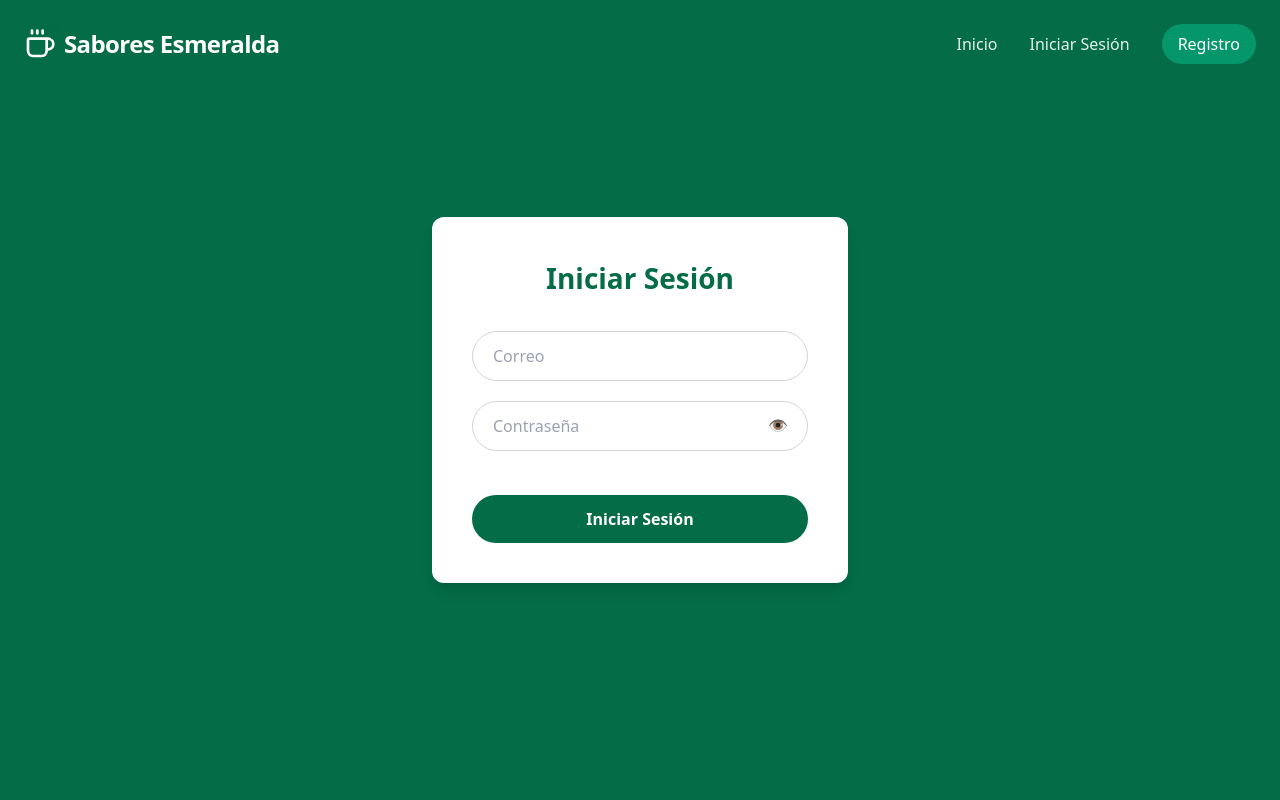
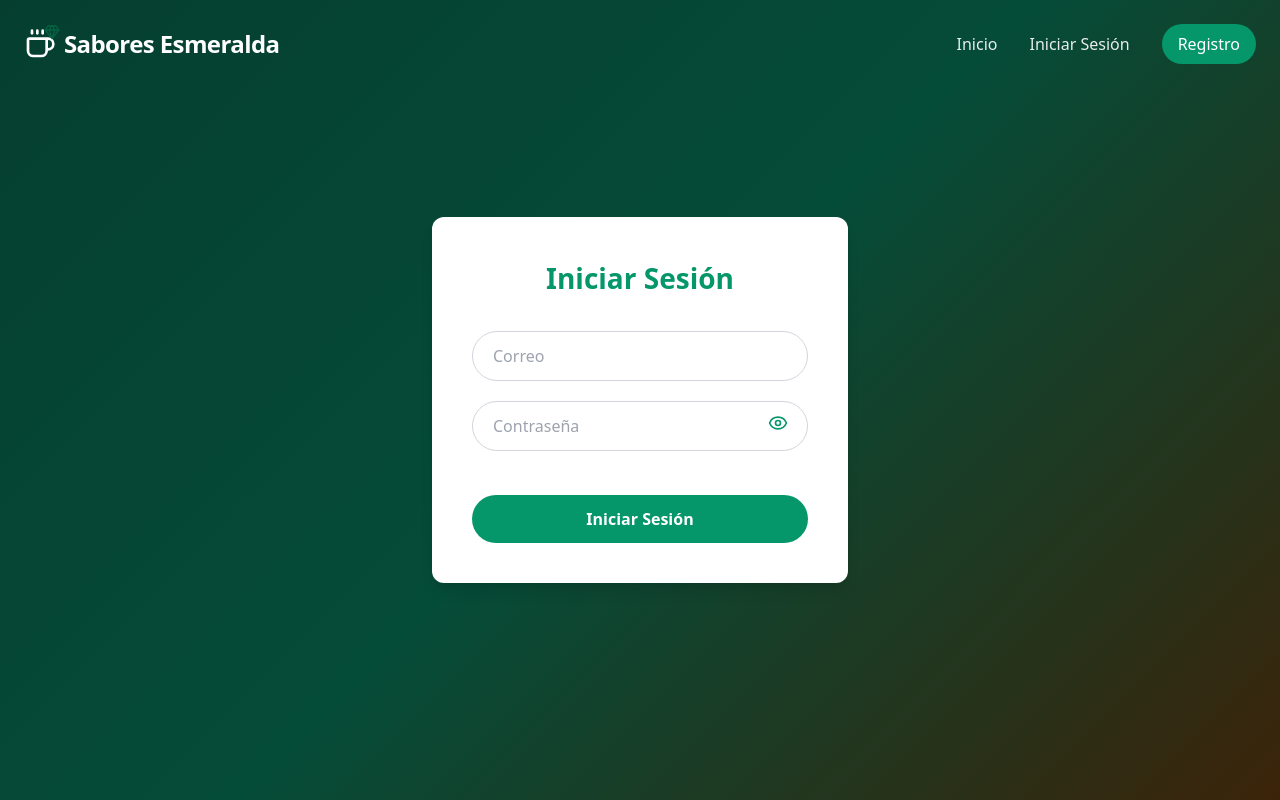
Before and after one commit to DilanRojasca/SaboresEsmeralda, a React (Vite) app in the folder frontend/: page /login in a window 1280 px wide. Shown: the top 800 px of the page. Built offline with nearby package versions, Linux system fonts and the light colour scheme.

Commit message:
feat: Enhance UI with updated primary colors, gradient backgrounds, improved button feedback, and icon-based password toggles.

```diff
--- a/frontend/package.json
+++ b/frontend/package.json
@@ -16,6 +16,7 @@
     "lucide-react": "^0.511.0",
     "react": "^18.3.1",
     "react-dom": "^18.3.1",
+    "react-icons": "^5.5.0",
     "react-router-dom": "^6.30.3",
     "swiper": "^12.1.0",
     "tailwind-merge": "^3.4.0",
--- a/frontend/src/index.css
+++ b/frontend/src/index.css
@@ -3,8 +3,9 @@
 @tailwind utilities;
 
 :root {
-  --primary-color: #046c47;
-  --primary-hover: #035a3b;
+  --primary-color: #059669; /* Un verde esmeralda más vibrante */
+  --primary-hover: #047857;
+  --primary-active: #065f46;
   --secondary-color: #4a2c0b;
   --secondary-hover: #3d2409;
   --accent-color: #f1c40f;
@@ -17,9 +18,16 @@
   --radius-full: 9999px;
   --radius-xl: 0.75rem;
   --shadow-sm: 0 1px 2px 0 rgba(0, 0, 0, 0.05);
-  --shadow-md: 0 4px 6px -1px rgba(0, 0, 0, 0.1), 0 2px 4px -1px rgba(0, 0, 0, 0.06);
-  --shadow-lg: 0 10px 15px -3px rgba(0, 0, 0, 0.1), 0 4px 6px -2px rgba(0, 0, 0, 0.05);
-  --transition: all 0.3s ease;
+  --shadow-md:
+    0 4px 6px -1px rgba(0, 0, 0, 0.1), 0 2px 4px -1px rgba(0, 0, 0, 0.06);
+  --shadow-lg:
+    0 10px 15px -3px rgba(0, 0, 0, 0.1), 0 4px 6px -2px rgba(0, 0, 0, 0.05);
+  --transition: all 0.2s cubic-bezier(0.4, 0, 0.2, 1);
+}
+
+/* Mejora global de sensación de click para botones */
+button:active {
+  transform: scale(0.97);
 }
 
 @layer base {
--- a/frontend/src/pages/Login/Login.css
+++ b/frontend/src/pages/Login/Login.css
@@ -4,10 +4,21 @@
   display: flex;
   align-items: center;
   justify-content: center;
-  background-color: var(--primary-color);
+  background: linear-gradient(135deg, #064e3b 0%, #065f46 50%, #4a2c0b 100%);
+  position: relative;
+}
+
+.login-page::before {
+  content: "";
+  position: absolute;
+  inset: 0;
+  background: rgba(0, 0, 0, 0.2);
+  pointer-events: none;
 }
 
 .login-card {
+  position: relative;
+  z-index: 1;
   background-color: var(--bg-card);
   padding: 2.5rem;
   border-radius: var(--radius-xl);
@@ -47,11 +58,19 @@
   position: absolute;
   right: 1.25rem;
   top: 0.75rem;
+  background: none;
+  border: none;
+  padding: 0;
   cursor: pointer;
   color: var(--primary-color);
   display: flex;
   align-items: center;
   justify-content: center;
+  transition: var(--transition);
+}
+
+.password-toggle:hover {
+  opacity: 0.7;
 }
 
 .login-button {
@@ -70,9 +89,10 @@
 
 .login-button:hover {
   background-color: var(--primary-hover);
-  transform: translateY(-1px);
+  transform: translateY(-2px);
+  box-shadow: 0 4px 12px rgba(5, 150, 105, 0.3);
 }
 
 .login-button:active {
-  transform: translateY(0);
+  transform: scale(0.98);
 }
--- a/frontend/src/pages/Login/Login.tsx
+++ b/frontend/src/pages/Login/Login.tsx
@@ -1,4 +1,5 @@
 import { useState } from "react";
+import { LuEye, LuEyeOff } from "react-icons/lu";
 import "./Login.css";
 
 const Login = () => {
@@ -23,12 +24,14 @@ const Login = () => {
             placeholder="Contraseña"
             className="login-input"
           />
-          <span
+          <button
+            type="button"
             className="password-toggle"
             onClick={() => setShowPassword(!showPassword)}
+            aria-label={showPassword ? "Ocultar contraseña" : "Mostrar contraseña"}
           >
-            {showPassword ? "🙈" : "👁️"}
-          </span>
+            {showPassword ? <LuEyeOff size={20} /> : <LuEye size={20} />}
+          </button>
         </div>
 
         <button className="login-button">
--- a/frontend/src/pages/Register/Register.css
+++ b/frontend/src/pages/Register/Register.css
@@ -4,10 +4,21 @@
   display: flex;
   align-items: center;
   justify-content: center;
-  background-color: var(--primary-color);
+  background: linear-gradient(135deg, #064e3b 0%, #065f46 50%, #4a2c0b 100%);
+  position: relative;
+}
+
+.register-page::before {
+  content: "";
+  position: absolute;
+  inset: 0;
+  background: rgba(0, 0, 0, 0.2);
+  pointer-events: none;
 }
 
 .register-card {
+  position: relative;
+  z-index: 1;
   background-color: var(--bg-card);
   padding: 2.5rem;
   border-radius: var(--radius-xl);
@@ -55,9 +66,10 @@
 
 .register-button:hover {
   background-color: var(--primary-hover);
-  transform: translateY(-1px);
+  transform: translateY(-2px);
+  box-shadow: 0 4px 12px rgba(5, 150, 105, 0.3);
 }
 
 .register-button:active {
-  transform: translateY(0);
+  transform: scale(0.98);
 }
```
Also changed, not shown: 1 other file (tests, documents, lock files or other folders).
